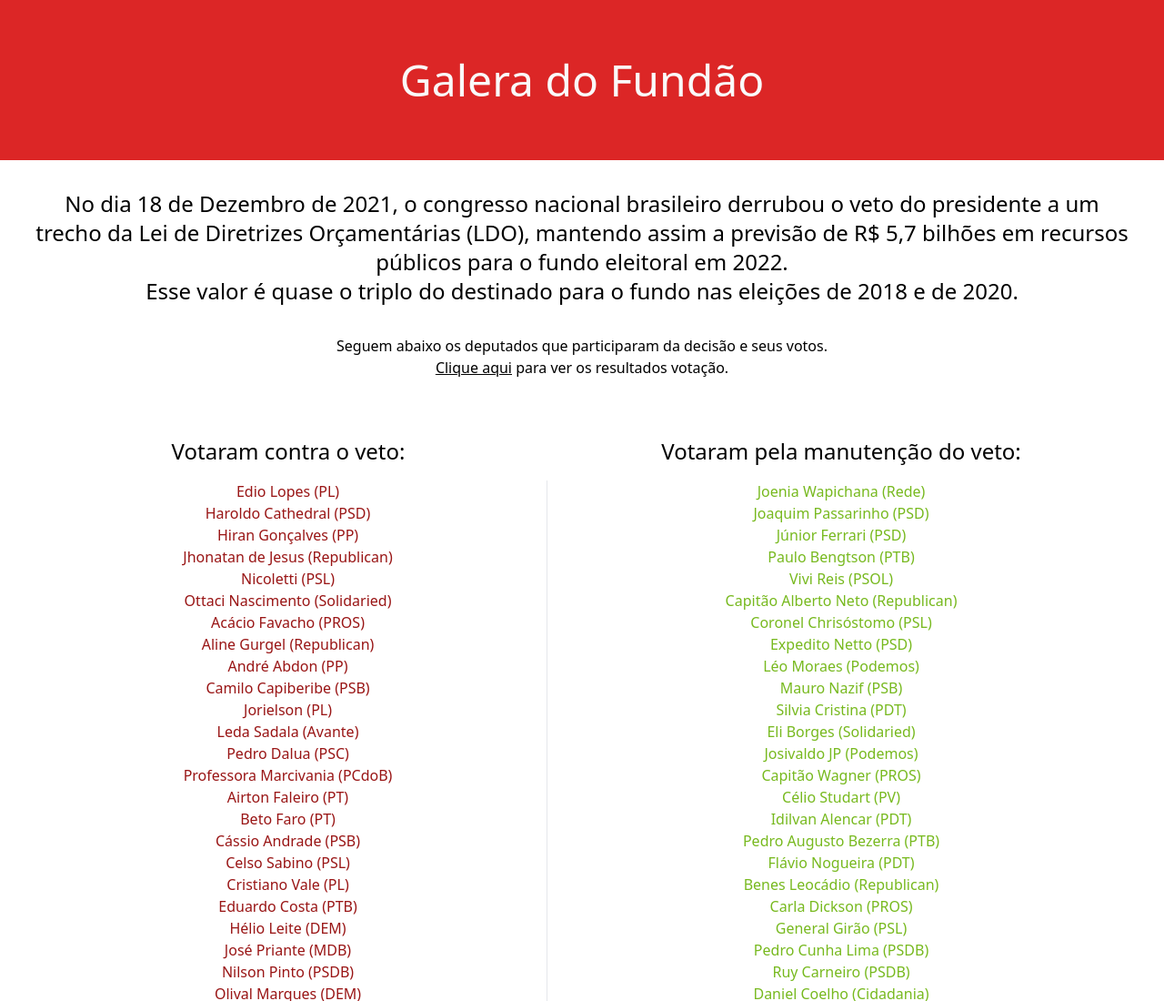
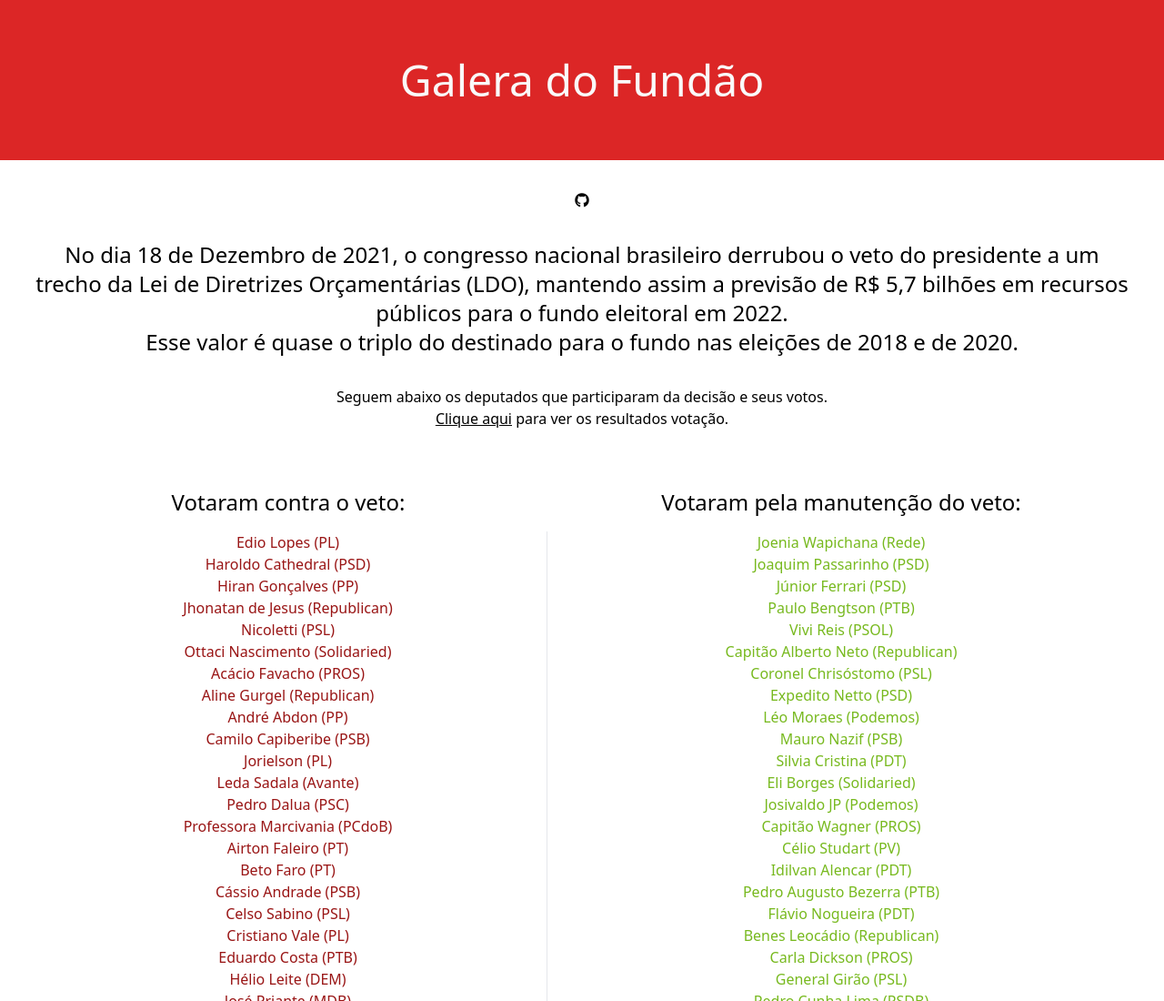
Before and after one commit to rodrigopk/galera-do-fundao, a browser extension: page index.html in a window 1280 px wide. Shown: the top 1100 px of the page at 91% size. Drawn offline with nearby package versions, Linux system fonts and the light colour scheme.

Commit message:
(feat): Add github link to landpage

```diff
--- a/index.html
+++ b/index.html
@@ -6,6 +6,7 @@
   <link rel="icon" href="favicon.ico" />
   <meta name="viewport" content="width=device-width, initial-scale=1.0">
   <script src="https://cdn.tailwindcss.com"></script>
+  <script src="https://kit.fontawesome.com/2d63b00fd9.js" crossorigin="anonymous"></script>
   <title>Galera do Fundão</title>
   <meta name="google-site-verification" content="ZwurYa7sIifQn8sz-ETmUW5SG2xP4P2A8iXF8JkyVi8" />
 </head>
@@ -15,6 +16,11 @@
     <h1 class="text-5xl text-neutral-50">
       Galera do Fundão
     </h1>
+  </div>
+  <div class="flex justify-center w-full pt-8">
+    <a title="Github" href="https://github.com/rodrigopk/galera-do-fundao" target="_blank" rel="noopener noreferrer">
+      <i class="fa fa-github"></i>
+    </a>
   </div>
   <div class="flex flex-col justify-center p-8 text-center">
     <h3 class="text-2xl">No dia 18 de Dezembro de 2021, o congresso nacional brasileiro derrubou o veto do presidente a um trecho da Lei de Diretrizes Orçamentárias (LDO), mantendo assim a previsão de R$ 5,7 bilhões em recursos públicos para o fundo eleitoral em 2022.</h3>
```
